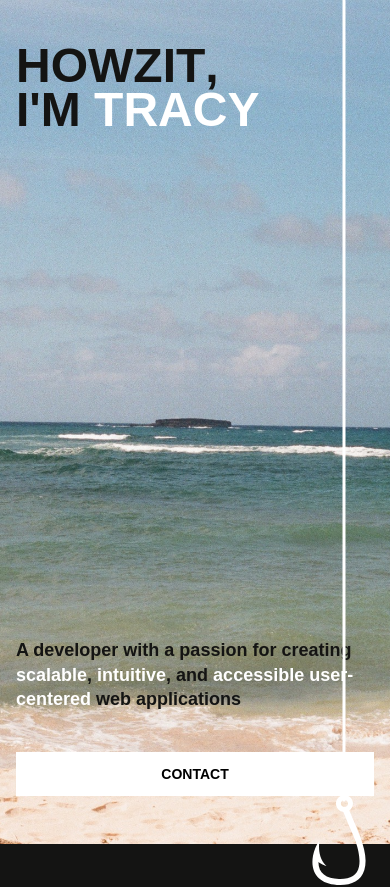
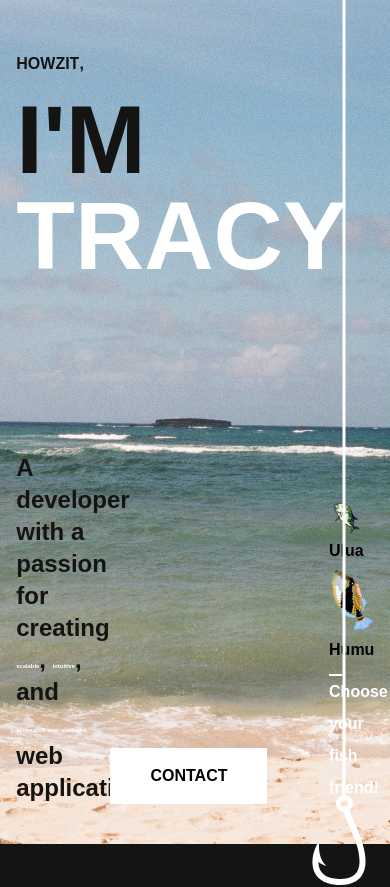
Before and after one commit to tracytnb/tracytnb-portfolio, a Next.js app: page / in a window 390 px wide. Shown: the top 887 px of the page. Built offline with nearby package versions, Linux system fonts and the light colour scheme; a web font is replaced by a local one.

Commit message:
Revert "made header mobile friendly"
This reverts commit ebf0ec974c2db505f95ebe516d41233cb4e8c554.

```diff
--- a/app/pages/Header.tsx
+++ b/app/pages/Header.tsx
@@ -82,7 +82,7 @@ const RotatingGreeting = () => {
 
   return (
     <div
-      className="relative text-5xl font-bold leading-none sm:text-7xl md:text-8xl lg:text-9xl"
+      className="relative sm:text-8xl md:text-9xl"
       aria-live="polite"
       aria-atomic="true"
     >
@@ -93,7 +93,7 @@ const RotatingGreeting = () => {
           initial="hidden"
           animate="show"
           exit="exit"
-          className="relative block max-w-full leading-none sm:whitespace-nowrap"
+          className="relative block whitespace-nowrap leading-none font-bold"
         >
           {word.split("").map((char, i) => (
             <span
@@ -136,105 +136,96 @@ const Header = () => {
       className="w-full bg-[url('/beach_photo.jpg')] bg-cover bg-center bg-no-repeat"
     >
       <motion.div
-        className="mx-auto flex min-h-dvh w-full flex-col px-4 pt-6 pb-12 sm:w-11/12 sm:px-0 sm:pt-8 sm:pb-10 md:pb-14"
+        className="mx-auto flex min-h-screen w-11/12 flex-col pt-8 pb-10 md:pb-14"
         variants={headerLoadVariants}
         initial={reduceMotion ? false : "hidden"}
         animate={reduceMotion ? false : "show"}
       >
         <motion.div
           variants={headerItemVariants}
-          className="mt-4 text-left text-background sm:mt-6 sm:mb-5 md:mt-24 lg:mt-40"
+          className="mt-6 mb-5 text-left md:mt-40 text-background"
         >
           <RotatingGreeting />
         </motion.div>
 
         <motion.h1
           variants={headerItemVariants}
-          className="-mt-1 mb-6 text-5xl font-bold text-background sm:-mt-2 sm:text-7xl md:-mt-3 md:mb-6 lg:mb-8 md:text-8xl lg:text-9xl"
+          className="text-8xl font-bold md:text-9xl text-background"
         >
           I&apos;M <span className="text-white">TRACY</span>
         </motion.h1>
 
         <div className="min-h-0 flex-1" aria-hidden />
 
-        <div className="mt-10 flex h-fit w-full flex-col gap-10 md:mt-0 md:flex-row md:flex-wrap md:items-end md:justify-between md:gap-x-8 md:gap-y-6 lg:mb-15">
+        <div className="flex h-fit w-full flex-row flex-wrap gap-x-6 md:mb-15">
           <motion.div
             variants={headerItemVariants}
-            className="min-w-0 w-full md:max-w-md md:flex-1 lg:max-w-[min(18vw,24rem)]"
+            className="min-w-0 max-w-[18vw] flex-1"
           >
-            <h2 className="text-lg font-bold leading-snug text-background sm:text-xl md:text-2xl lg:text-3xl">
+            <h2 className="text-2xl font-bold md:text-3xl text-background">
               A developer with a passion for creating{" "}
-              <span className="text-white font-bold sm:text-xl md:text-3xl">
+              <span className="text-white font-bold text-[1.5vw]">
                 scalable
               </span>
               {", "}
-              <span className="text-white font-bold sm:text-xl md:text-3xl">
+              <span className="text-white font-bold text-[1.5vw]">
                 intuitive
               </span>
               {", and "}
-              <span className="text-white font-bold sm:text-xl md:text-3xl">
+              <span className="text-white font-bold text-[1.5vw]">
                 accessible user-centered
               </span>{" "}
               web applications
             </h2>
           </motion.div>
 
-          <motion.div
-            className="w-full shrink-0 md:w-auto md:self-end"
-            variants={headerItemVariants}
-          >
-            <div className="flex flex-row flex-wrap items-stretch gap-4 sm:items-center md:justify-end">
+          <motion.div className="self-end" variants={headerItemVariants}>
+            <div className="flex flex-row flex-wrap items-center gap-4">
               <motion.a
                 href="#contact"
                 variants={headerItemVariants}
-                className="inline-flex min-h-11 w-full shrink-0 items-center justify-center gap-2 bg-white px-8 py-3 text-sm font-bold text-black sm:w-auto sm:px-10 sm:text-base"
+                className="inline-flex shrink-0 items-center gap-2 bg-white px-10 py-3 font-bold text-black"
               >
                 CONTACT
               </motion.a>
             </div>
           </motion.div>
 
-          <div className="hidden w-full md:ml-auto md:mt-auto md:block md:w-auto md:max-w-sm md:shrink-0 md:pr-8">
-            <div className="flex flex-col gap-3 text-center sm:text-right">
-              <div className="flex flex-row flex-wrap items-center justify-center gap-6 sm:justify-end">
+          <div className="gap-1 w-1/8 ml-auto mt-auto pr-8">
+            <div className="text-right">
               <button
                 type="button"
-                  aria-label="Use Ulua fish cursor"
                 aria-pressed={cursor === "ulua"}
-                  className="inline-flex min-h-11 min-w-[44px] flex-col items-center gap-1 font-bold text-black transition-transform hover:scale-105 active:scale-95 sm:hover:scale-110"
+                className="font-bold text-black hover:scale-110 transition-all duration-300"
                 onClick={() => handleCursorChange("ulua")}
               >
                 <Image
                   src="/ulua_photo.png"
-                    alt=""
-                    width={70}
-                    height={70}
-                    className="h-14 w-14 object-contain sm:h-[80px] sm:w-[80px]"
+                  alt="Humu"
+                  width={90}
+                  height={90}
                 />
-                  <span className="text-sm text-black sm:text-base">Ulua</span>
+                <span className="text-black">Ulua</span>
               </button>
 
               <button
                 type="button"
-                  aria-label="Use Humu fish cursor"
                 aria-pressed={cursor === "humu"}
-                  className="inline-flex min-h-11 min-w-[44px] flex-col items-center gap-1 font-bold text-black transition-transform hover:scale-105 active:scale-95 sm:hover:scale-110"
+                className="font-bold text-black hover:scale-110 transition-all duration-300"
                 onClick={() => handleCursorChange("humu")}
               >
                 <Image
                   src="/humu_photo.png"
-                    alt=""
+                  alt="Humu"
                   width={60}
                   height={60}
-                    className="h-12 w-12 object-contain sm:h-[80px] sm:w-[80px]"
                 />
-                  <span className="text-sm text-black sm:text-base">Humu</span>
+                <span className="text-black">Humu</span>
               </button>
-              </div>
 
-              <div className="mx-auto w-full max-w-xs pt-2 sm:ml-auto sm:max-w-none">
-                <div className="border border-white" />
-                <p className="mt-2 text-sm font-bold text-white sm:text-base">
+              <div className="ml-auto text-right pt-2">
+                <div className="border border-white w-full"></div>
+                <p className="text-white font-bold text-md">
                   Choose your fish friend!
                 </p>
               </div>
```
Lines whose indentation alone changed are shown as unchanged.
